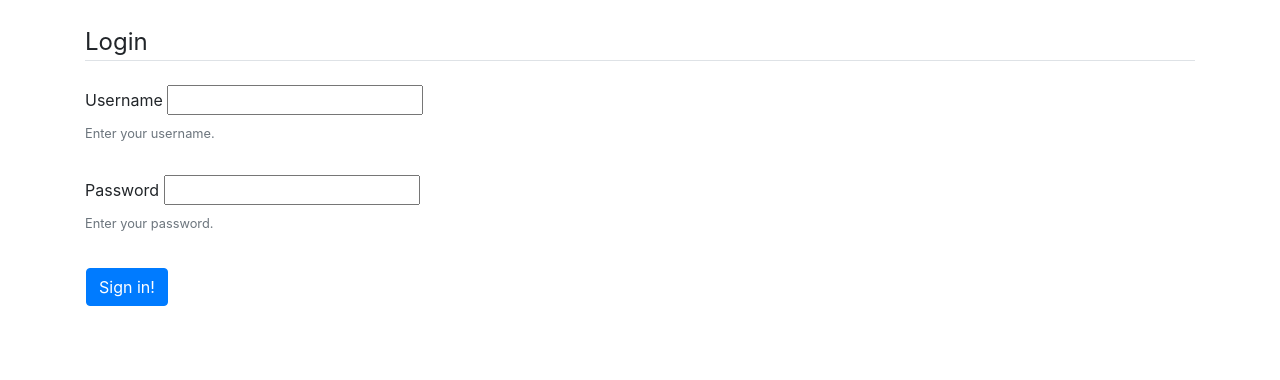
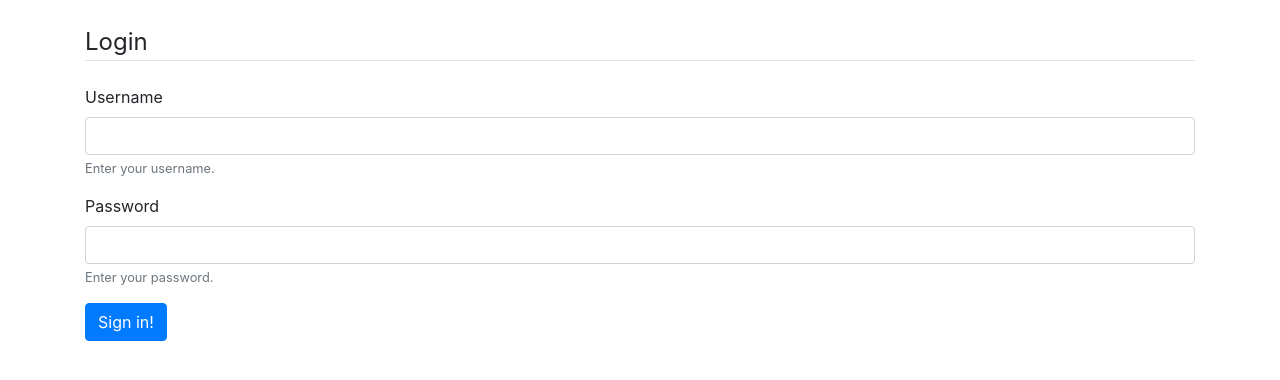
Before and after one commit to lacolegiala/online-store, a Flask app: page /auth/login in a window 1280 px wide. Shown: the part 56-436 px from the top of the page. Run offline with Flask 2, Linux system fonts and the light colour scheme; some libraries are stand-ins or nearby versions.

Commit message:
Change the style of login form

```diff
--- a/application/templates/auth/login.html
+++ b/application/templates/auth/login.html
@@ -2,39 +2,27 @@
 
 {% block body %}
 <form method="POST" action="{{ url_for('auth_login') }}">
-  <table>
-    <tr>
-	<fieldset class="form-group">
 	  <legend class="border-bottom mb-4">Login</legend>
 	  <div class="form-group">
 	    {{ form.username.label }}
-	    {{ form.username }}
+	    {{ form.username(class="form-control") }}
 	    <small id="help" class="form-text text-muted">Enter your username.</small>
 	  </div>
-	  <td>
 	    <ul>
 		{% for error in form.username.errors %}
 		  <li>{{ error }}</li>
 		{% endfor %}
 	    </ul>
-	  </td>
 	  <div class="form-group">
 	    {{ form.password.label }}
-	    {{ form.password }}
+	    {{ form.password(class="form-control") }}
 	    <small id="help" class="form-text text-muted">Enter your password.</small>
 	  </div>
-	  <td>
 	    <ul>
 		{% for error in form.password.errors %}
 		  <li>{{ error }}</li>
 		{% endfor %}
 	    </ul>
-	  </td>
-    </tr>
-  <tr>
-	  <td colspan="2">
       <button type="submit" class="btn btn-primary">Sign in!</button>
-	  </td>
-  </tr>
 </form>
 {% endblock %}
```
Also changed, not shown: application/tasks.db.
